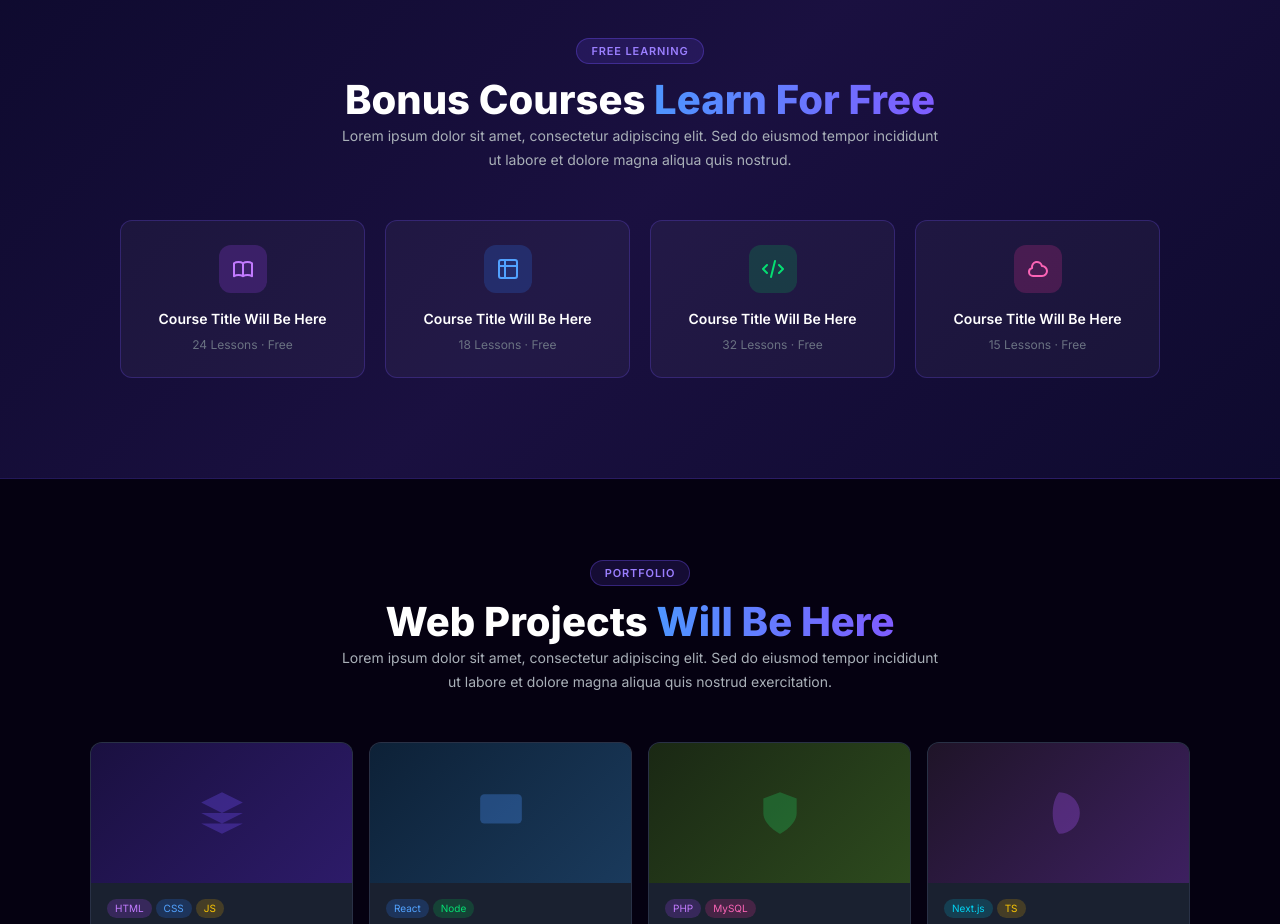
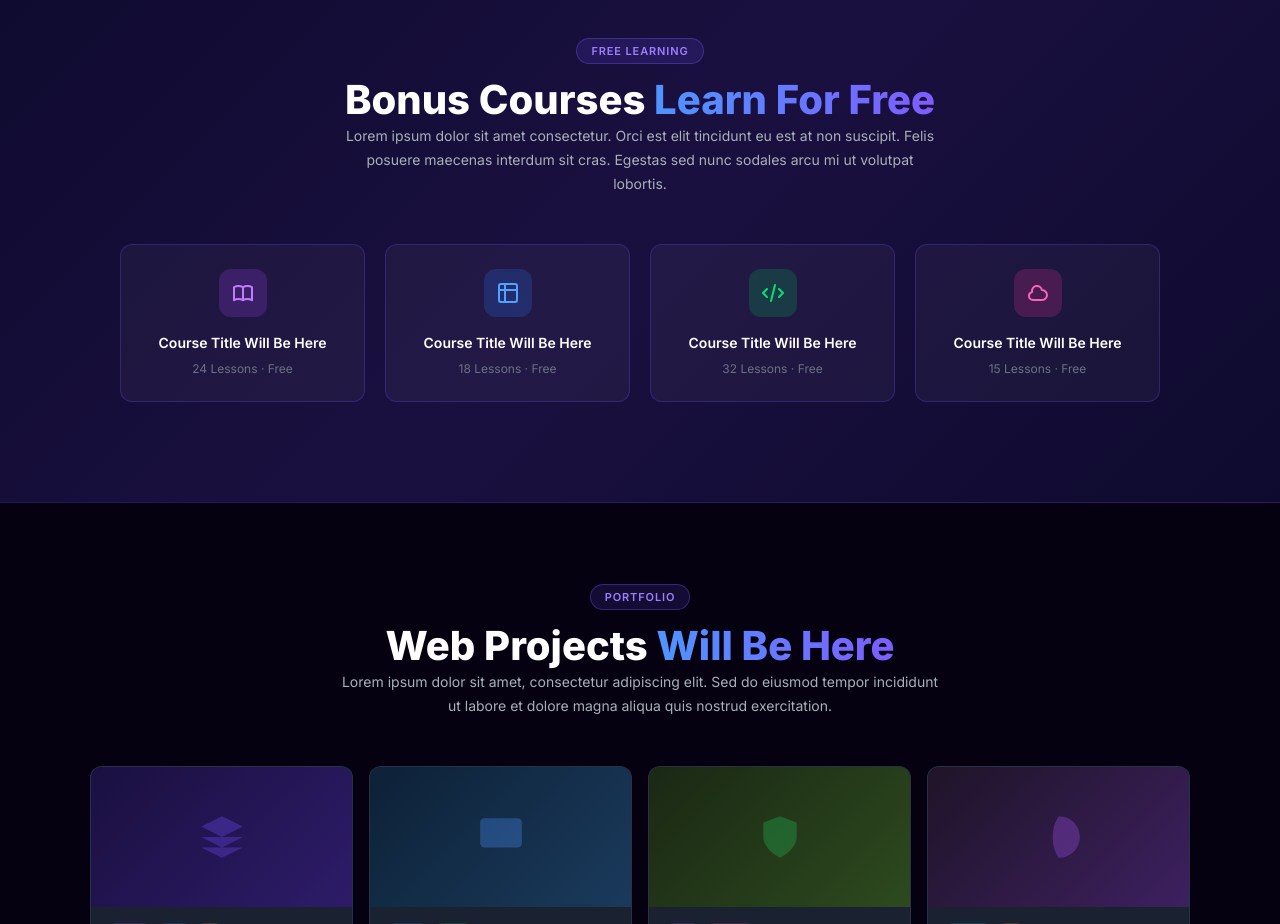
Before and after one commit to ashrafshahinDev/DonDevs, a website built with Vite: page index.html in a window 1280 px wide. Shown: the part 3020-3944 px from the top of the page. Built offline with nearby package versions, Linux system fonts and the light colour scheme.

Commit message:
config changed

```diff
--- a/index.html
+++ b/index.html
@@ -325,6 +325,7 @@
         </div>
 
         <!-- ── Accordion Grid ── -->
+         <!-- // this part is done -->
         <div class=" container course-grid ">
 
           <!-- LEFT COLUMN -->
@@ -569,8 +570,7 @@
         <div class="text-center mb-12">
           <span class="section-badge">Free Learning</span>
           <h2 class="section-title">Bonus Courses <span class="grad-text">Learn For Free</span></h2>
-          <p class="section-sub mt-3">Lorem ipsum dolor sit amet, consectetur adipiscing elit. Sed do eiusmod
-            tempor incididunt ut labore et dolore magna aliqua quis nostrud.</p>
+          <p class="section-sub mt-3">Lorem ipsum dolor sit amet consectetur. Orci est elit tincidunt eu est at non suscipit. Felis posuere maecenas interdum sit cras. Egestas sed nunc sodales arcu mi ut volutpat lobortis.</p>
         </div>
 
         <div class="grid grid-cols-2 md:grid-cols-4 gap-5">
```
